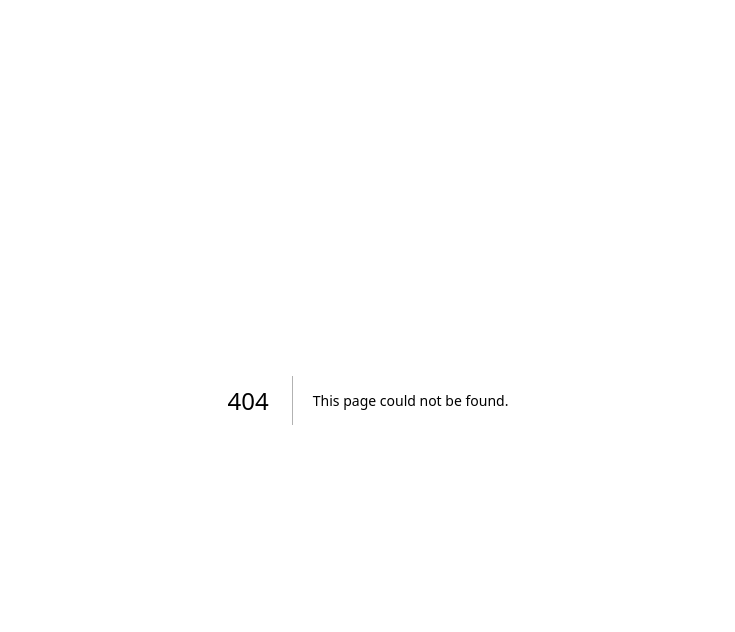
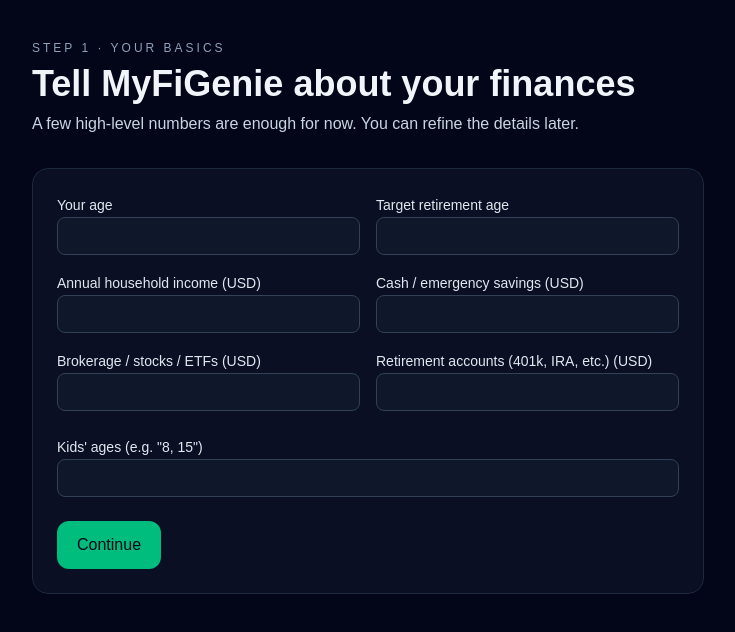
Before and after one commit to harsan/myfigenie, a Next.js app: page /profile in a window 1280 px wide. Before the commit this address had no page. Shown: the top 632 px of the page, without its empty margins (272-1007 px from the left). Built offline with nearby package versions, Linux system fonts and the light colour scheme.

Commit message:
Adding profile pages

```diff
--- a/app/page.tsx
+++ b/app/page.tsx
@@ -1,46 +1,51 @@
 export default function Home() {
   return (
     <main className="min-h-screen bg-slate-950 text-slate-100 flex items-center justify-center px-6">
-      <div className="max-w-2xl w-full space-y-10">
+      <div className="max-w-3xl w-full space-y-10">
+        {/* Header */}
         <header className="space-y-3">
-          <p className="text-sm uppercase tracking-[0.25em] text-slate-400">
+          <p className="text-xs sm:text-sm uppercase tracking-[0.25em] text-slate-400">
             AstraHeritage presents
           </p>
           <h1 className="text-4xl sm:text-5xl font-bold">
             MyFiGenie
           </h1>
-          <p className="text-slate-300 text-base sm:text-lg leading-relaxed">
-            Your AI-powered financial guide for retirement planning, housing
-            affordability, college funding, and smarter investing—
-            built for busy professionals who want clarity, not confusion.
+          <p className="text-slate-300 text-sm sm:text-lg leading-relaxed">
+            An AI-powered financial guide that helps you make smarter decisions
+            about retirement, housing, college planning, and investments—without
+            spreadsheets or analysis paralysis.
           </p>
         </header>
 
+        {/* Benefits */}
         <section className="space-y-3">
-          <h2 className="text-lg font-semibold">What MyFiGenie can help you with:</h2>
-          <ul className="list-disc list-inside text-slate-300 space-y-2">
-            <li>Check if you're on track for retirement</li>
-            <li>Know how much house you can truly afford</li>
-            <li>Plan 529 contributions for your kids</li>
-            <li>Detect if your portfolio is over-concentrated</li>
+          <h2 className="text-lg font-semibold">What MyFiGenie will help you with:</h2>
+          <ul className="list-disc list-inside text-slate-300 space-y-2 text-sm sm:text-base">
+            <li>See if you&apos;re on track to retire on your terms.</li>
+            <li>Understand how much house you can comfortably afford.</li>
+            <li>Plan 529 and college savings for your kids.</li>
+            <li>Spot if your portfolio is too concentrated in a few stocks.</li>
           </ul>
         </section>
 
-        <div className="flex gap-3">
+        {/* Call to action */}
+        <div className="flex flex-col sm:flex-row gap-3">
           <a
             href="/profile"
-            className="px-5 py-3 rounded-xl bg-emerald-500 text-slate-950 font-medium hover:bg-emerald-400 transition"
+            className="px-5 py-3 rounded-xl bg-emerald-500 text-slate-950 font-medium text-sm sm:text-base hover:bg-emerald-400 transition text-center"
           >
-            Start Free Financial Checkup
+            Start free financial checkup
           </a>
 
-          <button className="px-5 py-3 rounded-xl border border-slate-700 text-slate-200 hover:bg-slate-900 transition">
-            Learn More
+          <button className="px-5 py-3 rounded-xl border border-slate-700 text-slate-200 text-sm sm:text-base hover:bg-slate-900 transition">
+            See what&apos;s coming next
           </button>
         </div>
 
-        <p className="text-xs text-slate-500">
-          *This tool provides educational guidance, not individualized financial advice.
+        {/* Disclaimer */}
+        <p className="text-[11px] sm:text-xs text-slate-500">
+          MyFiGenie provides educational guidance only and does not give
+          individualized financial, legal, or tax advice.
         </p>
       </div>
     </main>
--- /dev/null
+++ b/app/profile/page.tsx
@@ -0,0 +1,168 @@
+"use client";
+
+import { FormEvent, useState } from "react";
+
+type Profile = {
+  age: string;
+  income: string;
+  cashSavings: string;
+  investments: string;
+  retirementAccounts: string;
+  kidsAges: string;
+  targetRetirementAge: string;
+};
+
+export default function ProfilePage() {
+  const [profile, setProfile] = useState<Profile>({
+    age: "",
+    income: "",
+    cashSavings: "",
+    investments: "",
+    retirementAccounts: "",
+    kidsAges: "",
+    targetRetirementAge: "",
+  });
+
+  const [submitted, setSubmitted] = useState<Profile | null>(null);
+
+  function handleChange(
+    field: keyof Profile,
+    value: string
+  ) {
+    setProfile((prev) => ({ ...prev, [field]: value }));
+  }
+
+  function handleSubmit(e: FormEvent) {
+    e.preventDefault();
+    setSubmitted(profile);
+    console.log("MyFiGenie profile:", profile);
+  }
+
+  return (
+    <main className="min-h-screen bg-slate-950 text-slate-100 flex justify-center px-6 py-10">
+      <div className="w-full max-w-2xl space-y-8">
+        <header className="space-y-2">
+          <p className="text-xs uppercase tracking-[0.25em] text-slate-400">
+            Step 1 · Your basics
+          </p>
+          <h1 className="text-3xl sm:text-4xl font-bold">
+            Tell MyFiGenie about your finances
+          </h1>
+          <p className="text-slate-300 text-sm sm:text-base">
+            A few high-level numbers are enough for now. You can refine the
+            details later.
+          </p>
+        </header>
+
+        <form
+          onSubmit={handleSubmit}
+          className="space-y-6 bg-slate-900/60 border border-slate-800 rounded-2xl p-5 sm:p-6"
+        >
+          <div className="grid grid-cols-1 sm:grid-cols-2 gap-4">
+            <div className="space-y-1">
+              <label className="text-sm text-slate-200">Your age</label>
+              <input
+                type="number"
+                className="w-full rounded-lg bg-slate-900 border border-slate-700 px-3 py-2 text-sm focus:outline-none focus:ring focus:ring-emerald-500/60"
+                value={profile.age}
+                onChange={(e) => handleChange("age", e.target.value)}
+              />
+            </div>
+
+            <div className="space-y-1">
+              <label className="text-sm text-slate-200">
+                Target retirement age
+              </label>
+              <input
+                type="number"
+                className="w-full rounded-lg bg-slate-900 border border-slate-700 px-3 py-2 text-sm focus:outline-none focus:ring focus:ring-emerald-500/60"
+                value={profile.targetRetirementAge}
+                onChange={(e) =>
+                  handleChange("targetRetirementAge", e.target.value)
+                }
+              />
+            </div>
+
+            <div className="space-y-1">
+              <label className="text-sm text-slate-200">
+                Annual household income (USD)
+              </label>
+              <input
+                type="number"
+                className="w-full rounded-lg bg-slate-900 border border-slate-700 px-3 py-2 text-sm focus:outline-none focus:ring focus:ring-emerald-500/60"
+                value={profile.income}
+                onChange={(e) => handleChange("income", e.target.value)}
+              />
+            </div>
+
+            <div className="space-y-1">
+              <label className="text-sm text-slate-200">
+                Cash / emergency savings (USD)
+              </label>
+              <input
+                type="number"
+                className="w-full rounded-lg bg-slate-900 border border-slate-700 px-3 py-2 text-sm focus:outline-none focus:ring focus:ring-emerald-500/60"
+                value={profile.cashSavings}
+                onChange={(e) => handleChange("cashSavings", e.target.value)}
+              />
+            </div>
+
+            <div className="space-y-1">
+              <label className="text-sm text-slate-200">
+                Brokerage / stocks / ETFs (USD)
+              </label>
+              <input
+                type="number"
+                className="w-full rounded-lg bg-slate-900 border border-slate-700 px-3 py-2 text-sm focus:outline-none focus:ring focus:ring-emerald-500/60"
+                value={profile.investments}
+                onChange={(e) => handleChange("investments", e.target.value)}
+              />
+            </div>
+
+            <div className="space-y-1">
+              <label className="text-sm text-slate-200">
+                Retirement accounts (401k, IRA, etc.) (USD)
+              </label>
+              <input
+                type="number"
+                className="w-full rounded-lg bg-slate-900 border border-slate-700 px-3 py-2 text-sm focus:outline-none focus:ring focus:ring-emerald-500/60"
+                value={profile.retirementAccounts}
+                onChange={(e) =>
+                  handleChange("retirementAccounts", e.target.value)
+                }
+              />
+            </div>
+          </div>
+
+          <div className="space-y-1">
+            <label className="text-sm text-slate-200">
+              Kids&apos; ages (e.g. &quot;8, 15&quot;)
+            </label>
+            <input
+              type="text"
+              className="w-full rounded-lg bg-slate-900 border border-slate-700 px-3 py-2 text-sm focus:outline-none focus:ring focus:ring-emerald-500/60"
+              value={profile.kidsAges}
+              onChange={(e) => handleChange("kidsAges", e.target.value)}
+            />
+          </div>
+
+          <button
+            type="submit"
+            className="w-full sm:w-auto px-5 py-3 rounded-xl bg-emerald-500 text-slate-950 font-medium text-sm sm:text-base hover:bg-emerald-400 transition"
+          >
+            Continue
+          </button>
+        </form>
+
+        {submitted && (
+          <div className="text-xs sm:text-sm text-slate-300 bg-slate-900/60 border border-slate-800 rounded-2xl p-4">
+            <p className="font-semibold mb-1">Preview of what MyFiGenie sees:</p>
+            <pre className="whitespace-pre-wrap break-words text-slate-400">
+{JSON.stringify(submitted, null, 2)}
+            </pre>
+          </div>
+        )}
+      </div>
+    </main>
+  );
+}
```
